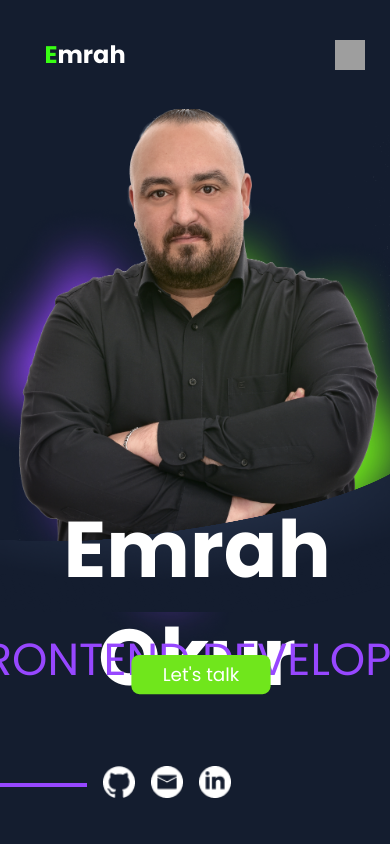
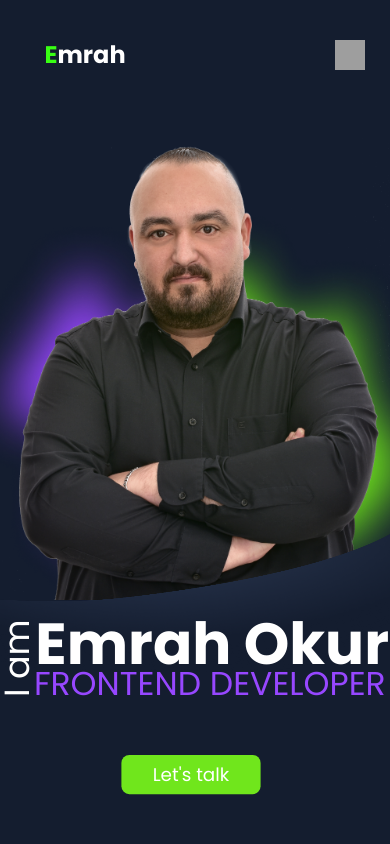
Before and after one commit to EmrahOkur/Emrah-Okur-Portfolio, an Angular app in the folder Emrah-Okur-Portfolio/: page / in a window 390 px wide. Shown: the top 844 px of the page. Built offline with nearby package versions, Linux system fonts and the light colour scheme; grey boxes are pictures that could not be loaded.

Commit message:
responsive iphone 12 pro finish

```diff
--- a/Emrah-Okur-Portfolio/src/app/app.component.scss
+++ b/Emrah-Okur-Portfolio/src/app/app.component.scss
@@ -98,12 +98,31 @@
           }
         }
 
+        @media (min-width: 390px) and (max-width: 390px) and (min-height: 844px) and (max-height: 844px){
+          .background-layer-secondary {
+              position: absolute;
+              width: 100%;
+              height: 168px;
+              top: 504px !important;
+
+
+              background-image: url('../assets/img/hero-img/shapeheropage.png');
+              background-repeat: no-repeat;
+              background-position: left 0px top 30px;
+              background-size: 100%  100%;
+              z-index: 1;
+
+            }
+
+          }
+
         @media (max-width: 400px) {
             .background-layer-secondary {
                 position: absolute;
                 width: 100%;
                 height: 168px;
                 top: 444px;
+
 
                 background-image: url('../assets/img/hero-img/shapeheropage.png');
                 background-repeat: no-repeat;
--- a/Emrah-Okur-Portfolio/src/app/hero/hero-mobile.component.scss
+++ b/Emrah-Okur-Portfolio/src/app/hero/hero-mobile.component.scss
@@ -16,7 +16,7 @@
     }
 }
 
-// Für kleinere Bildschirme unter 480px
+// iphone se
 @media (max-width: 480px) {
     .background-shadow {
         margin-top: -5vh;
@@ -132,6 +132,7 @@
         width: 352px;
     }
 }
+//Iphone XR
 @media (min-width: 414px) and (max-width: 414px) and (min-height: 896px) and (max-height: 896px) {
     .background-shadow {
         margin-top: -3vh;
@@ -225,3 +226,97 @@
         top:180px;
     }
 }
+
+@media (min-width: 390px) and (max-width: 390px) and (min-height: 844px) and (max-height: 844px){
+    .background-shadow {
+        margin-top: -3vh;
+    }
+    .divider {
+        display: flex;
+        width: 93px;
+        margin-left: -31vw;
+        height: 4px;
+        background-color: $purple;
+    }
+
+    .cta-button{
+        width: 133px;
+        height: 49px;
+        display: flex;
+        justify-content: center;
+        align-items: center;
+        width: auto;
+        margin-top: -90px !important;
+        margin-left: -50px;
+
+
+    }
+    .hero-name{
+        display: flex;
+        justify-content: center;
+        align-items: center;
+
+
+    }
+
+
+
+    .hero-name-title .hero-name h1 {
+        position: absolute; /* Aktiviert absolute Positionierung */
+        top: 50%; /* Positionierung von oben */
+        left: 50%; /* Positionierung von links */
+        transform: translate(-50%, -50%) translate(20px, -100px); /* Zentriert und verschiebt */
+        text-align: center; /* Zentriert den Text horizontal */
+        font-size: 58px !important; /* Kleinere Schriftgröße */
+        font-weight: 700;
+        line-height: 44px;
+        width: 100%;
+
+
+    }
+    .hero-subtitle{
+        position: absolute; /* Aktiviert absolute Positionierung */
+    top: 50%; /* Positionierung von oben */
+    left: 49.5%; /* Positionierung von links */
+    transform: translate(-50%, -150%) translate(20px, 30px); /* Zentriert und verschiebt */
+    text-align: center; /* Zentriert den Text horizontal */
+    }
+
+    .hero-subtitle span {
+        font-size: 33px !important; /* Schriftgröße */
+        font-weight: 400;
+        color: #9747ff; /* Textfarbe */
+        font-family: 'Poppins', sans-serif; /* Schriftart */
+
+
+    }
+    .intro-text {
+        position: relative; /* Ermöglicht relative Verschiebung */
+        top: -59px; /* Hebt das Element an */
+        left: -25px;
+        text-align: center; /* Zentriert den Text */
+
+    }
+
+    .intro-text p {
+        font-size: 35px !important; /* Schriftgröße */
+        font-family: 'Poppins', sans-serif;
+        color: white;
+        margin: 0; /* Entfernt Standard-Abstand */
+    }
+
+    .text-section {
+        position: relative; /* Ermöglicht relative Verschiebung */
+        transform: translate(5px, 50px); /* Verschiebt den gesamten Container */
+
+    }.hero-image{
+        margin-top:25px;
+    }
+    .footer-links{
+        display: flex;
+        justify-content: space-between;
+        width: 174px;
+        height: 30px;
+        top:180px;
+    }
+}
--- a/Emrah-Okur-Portfolio/src/app/hero/hero.component.scss
+++ b/Emrah-Okur-Portfolio/src/app/hero/hero.component.scss
@@ -5,7 +5,7 @@
     display: flex;
     justify-content: center;
     overflow: hidden;
-    padding-bottom: 150px;
+    padding-bottom: 90px;
 }
 
 .hero-content {
```
